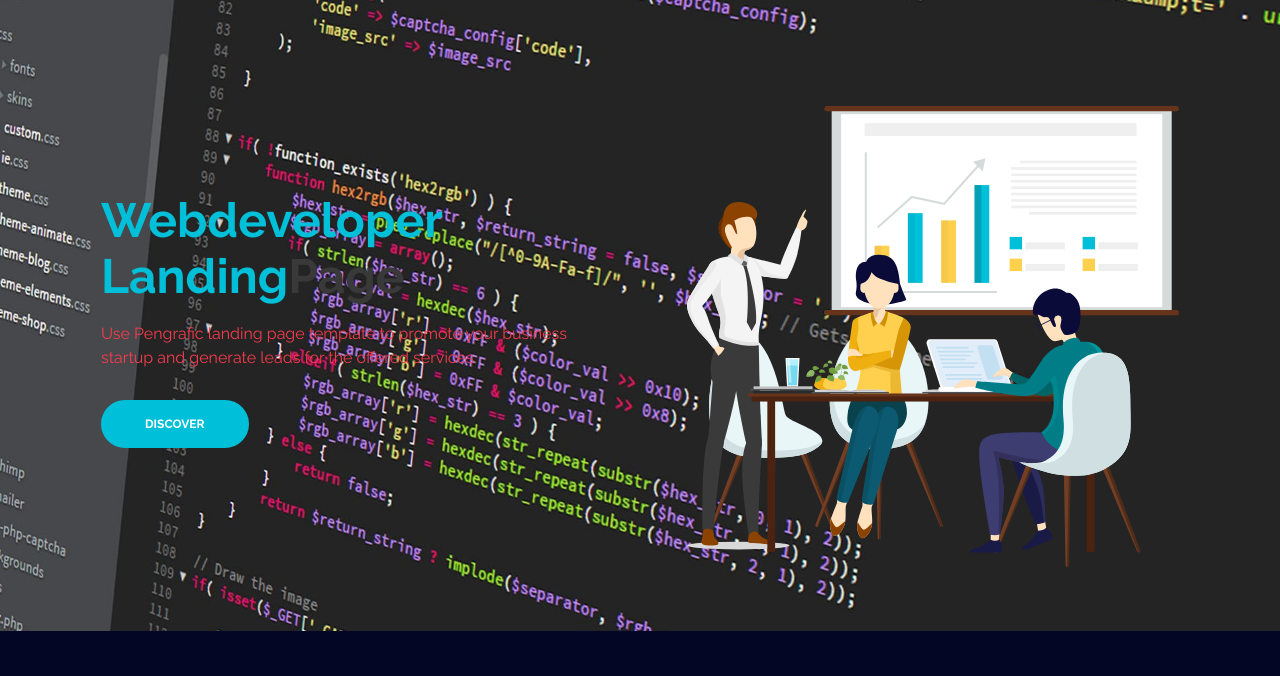
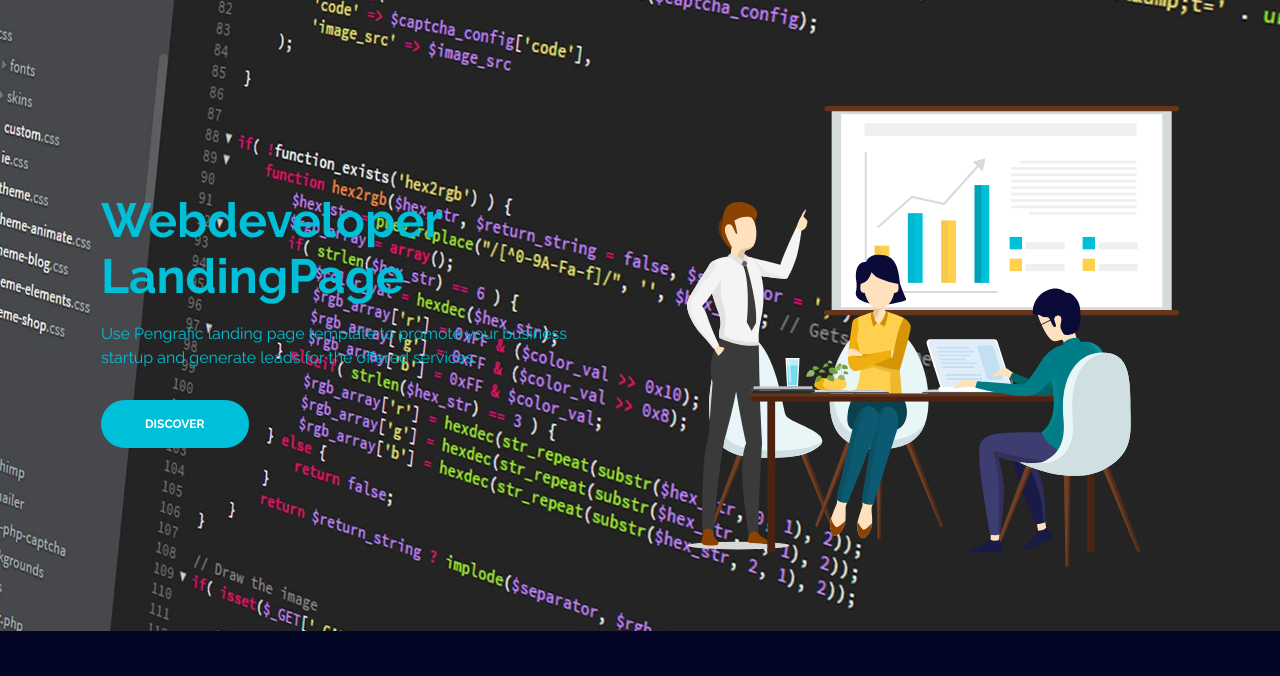
Before and after one commit to djvamps/pen, a plain HTML site: page index.html in a window 1280 px wide. Shown: the part 94-770 px from the top of the page. Drawn offline with Linux system fonts and the light colour scheme.

Commit message:
Add files via upload

```diff
--- a/css/styles.css
+++ b/css/styles.css
@@ -50,7 +50,7 @@ html {
 }
 
 body, p {
-	color: #f43c4d;
+	color: #00bfd8;
 	font: 00 0.875rem/1.375rem "Raleway", sans-serif;
 }
 
@@ -75,7 +75,7 @@ body, p {
 }
 
 h1 {
-	color: #393939;
+	color: #00bfd8;
 	font: 700 3rem/3.5rem "Raleway", sans-serif;
 }
 
```
